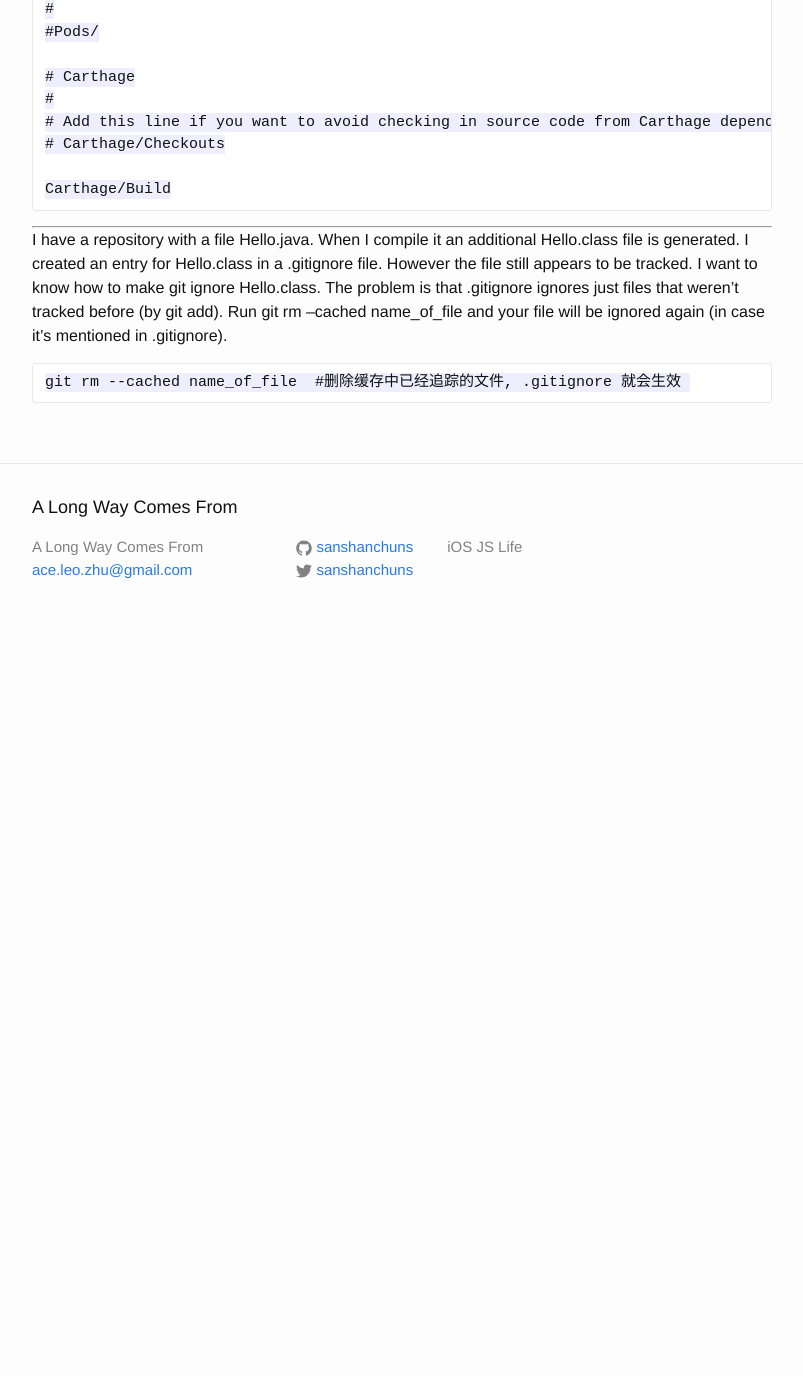
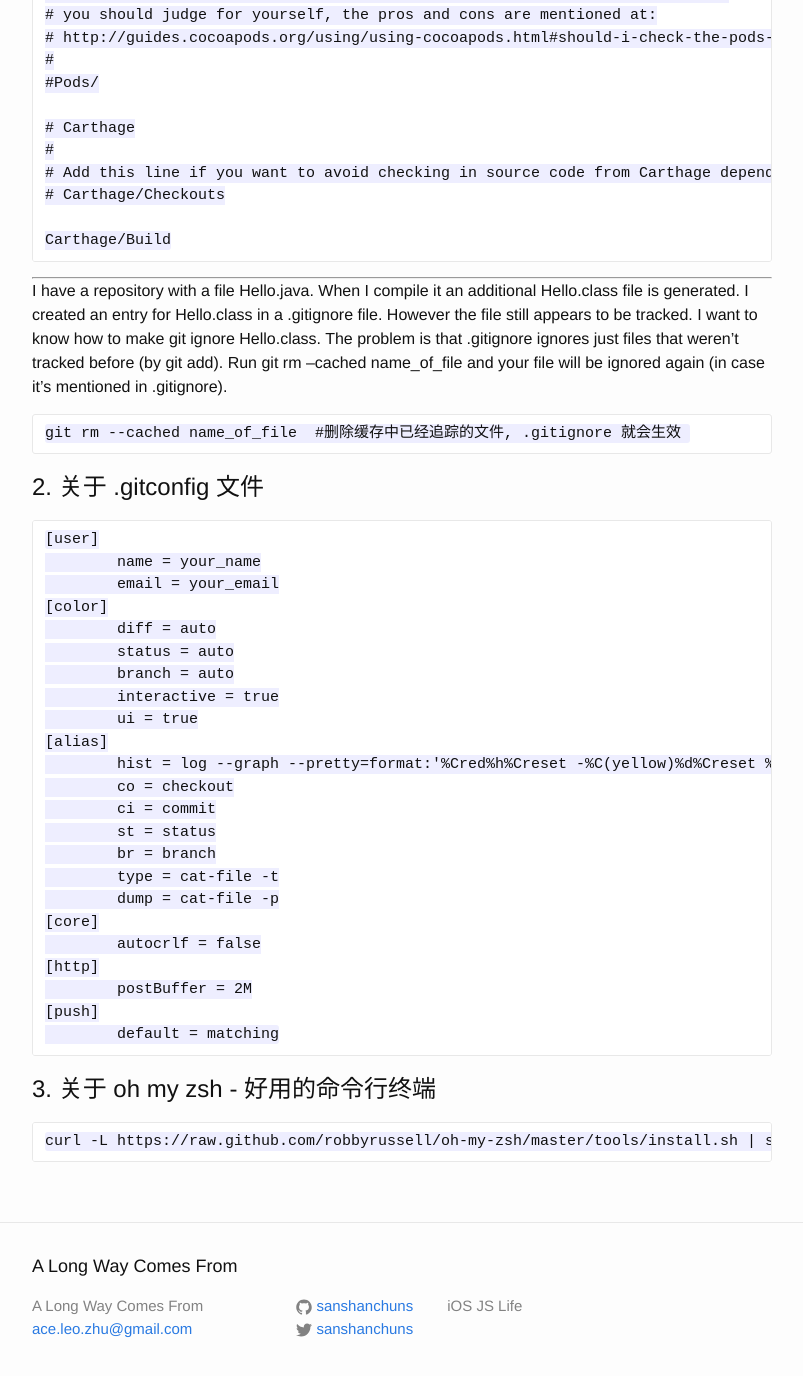
Before and after one commit to sanshanchuns/sanshanchuns.github.io, a Jekyll site: the page built from _posts/2015-06-25-git.markdown, in a window 1280 px wide and 1400 px high, scrolled down 1094 px. Shown: the top 1376 px of the window, without its empty margins (238-1041 px from the left). Built offline with Jekyll 4.4.1, drawn with Linux system fonts in a browser that asks for light colours; before the commit the page ends 1735 px from its top, so only the background shows below that; some of the changed text lies outside the part shown.

Commit message:
add post

```diff
--- a/_posts/2015-06-25-git.markdown
+++ b/_posts/2015-06-25-git.markdown
@@ -1,9 +1,11 @@
 ---
 layout: post
-title:  "iOS UIButton"
-date:   2015-06-06 12:42:26
+title:  "git"
+date:   2015-06-25 12:42:26
 categories: jekyll update
 ---
+
+#1. 关于 .gitignore 文件
 
 .gitignore
 
@@ -66,6 +68,38 @@ The problem is that .gitignore ignores just files that weren't tracked before (b
 	git rm --cached name_of_file  #删除缓存中已经追踪的文件, .gitignore 就会生效
 
 
+#2. 关于 .gitconfig 文件
+
+	[user]
+		name = your_name
+		email = your_email
+	[color]
+		diff = auto
+		status = auto
+		branch = auto
+		interactive = true
+		ui = true
+	[alias]
+		hist = log --graph --pretty=format:'%Cred%h%Creset -%C(yellow)%d%Creset %s %Cgreen(%cr) %C(bold blue)<%an>%Creset' --abbrev-commit
+		co = checkout
+		ci = commit
+		st = status
+		br = branch
+		type = cat-file -t
+		dump = cat-file -p
+	[core]
+		autocrlf = false
+	[http]
+		postBuffer = 2M
+	[push]
+		default = matching
+
+
+#3. 关于 oh my zsh  - 好用的命令行终端
+
+	curl -L https://raw.github.com/robbyrussell/oh-my-zsh/master/tools/install.sh | sh
+
+
 
 [jekyll]:      http://jekyllrb.com
 [jekyll-gh]:   https://github.com/jekyll/jekyll
```
